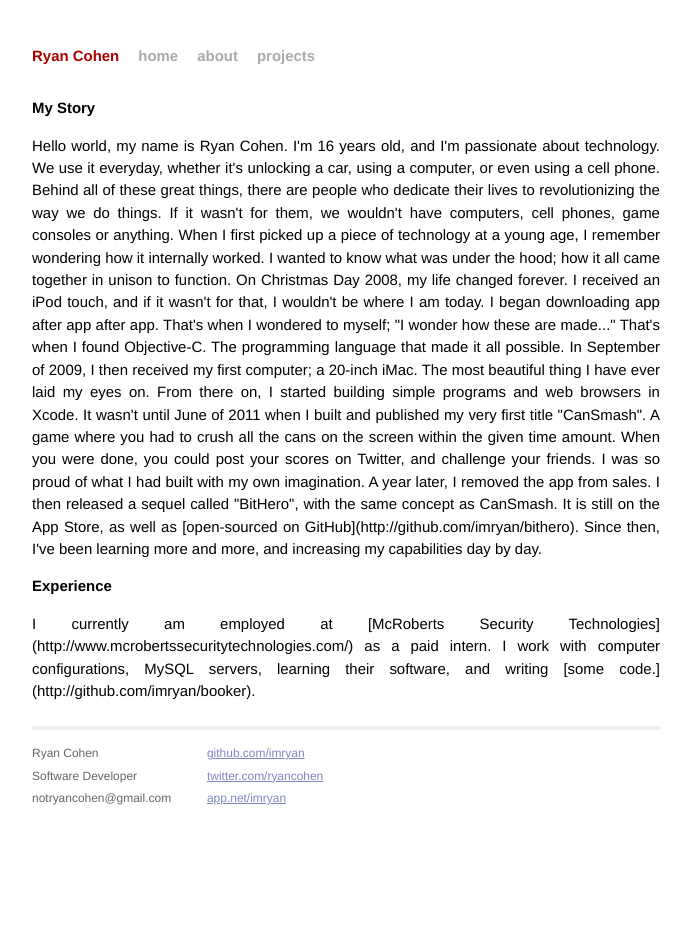
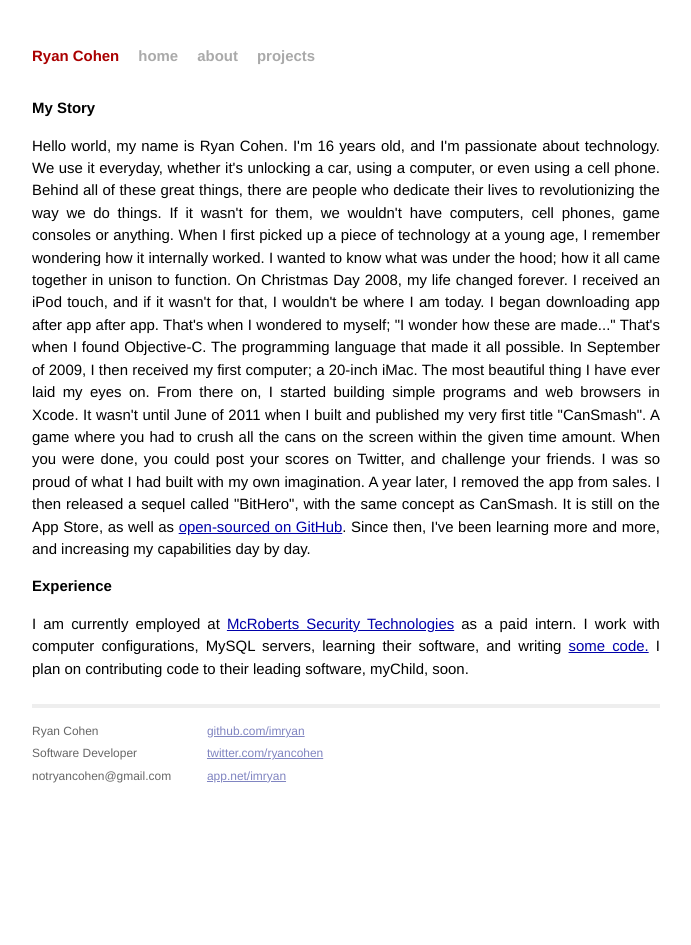
Before and after one commit to imryan/imryan.github.io, a Jekyll site: the page built from about/index.html, in a window 1280 px wide. Shown: the whole page, without its empty margins (294-985 px from the left). Built offline with Jekyll 4.4.1, drawn with Linux system fonts in a browser that asks for light colours; Markdown is read by kramdown in place of the engine named in the settings.

Commit message:
Fixed about page again

```diff
--- a/about/index.html
+++ b/about/index.html
@@ -23,16 +23,16 @@ title: Ryan Cohen
   all the cans on the screen within the given time amount. When you were done, you could post your scores on Twitter,
   and challenge your friends. I was so proud of what I had built with my own imagination. A year later, I removed
   the app from sales. I then released a sequel called "BitHero", with the same concept as CanSmash. It is still on
-  the App Store, as well as [open-sourced on GitHub](http://github.com/imryan/bithero). Since then, I've been
+  the App Store, as well as <a href="http://github.com/imryan/bithero">open-sourced on GitHub</a>. Since then, I've been
   learning more and more, and increasing my capabilities day by day.
   </p>
 
   <h2>Experience</h2>
 
   <p>
-  I currently am employed at [McRoberts Security Technologies](http://www.mcrobertssecuritytechnologies.com/) as
-  a paid intern. I work with computer configurations, MySQL servers, learning their software, and writing
-  [some code.](http://github.com/imryan/booker).
+  I am currently employed at <a href="http://http://www.mcrobertssecuritytechnologies.com/">McRoberts Security Technologies</a>
+  as a paid intern. I work with computer configurations, MySQL servers, learning their software, and writing
+  <a href="http://github.com/imryan/booker">some code.</a> I plan on contributing code to their leading software, myChild, soon.
   </p>
 
 </div>
```
